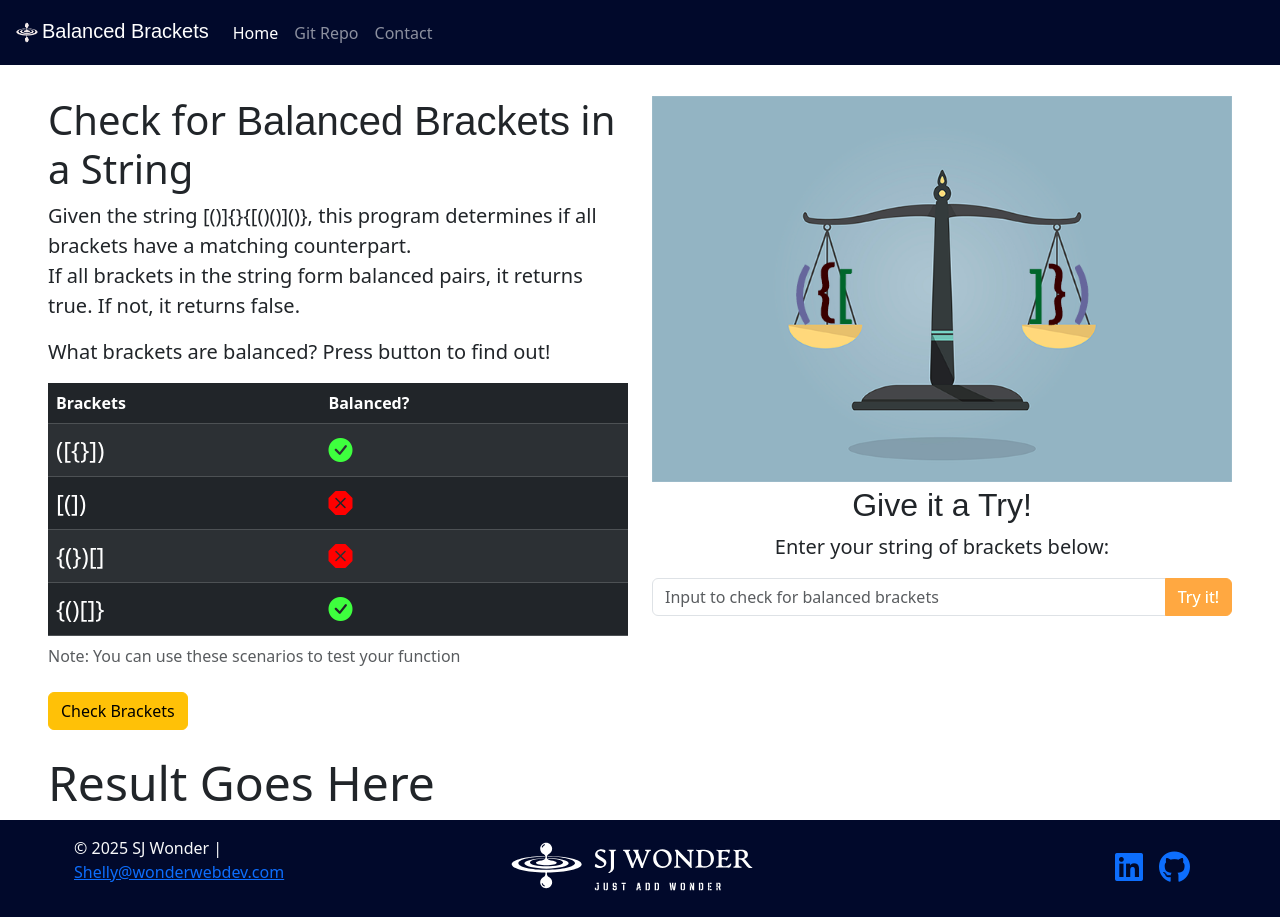
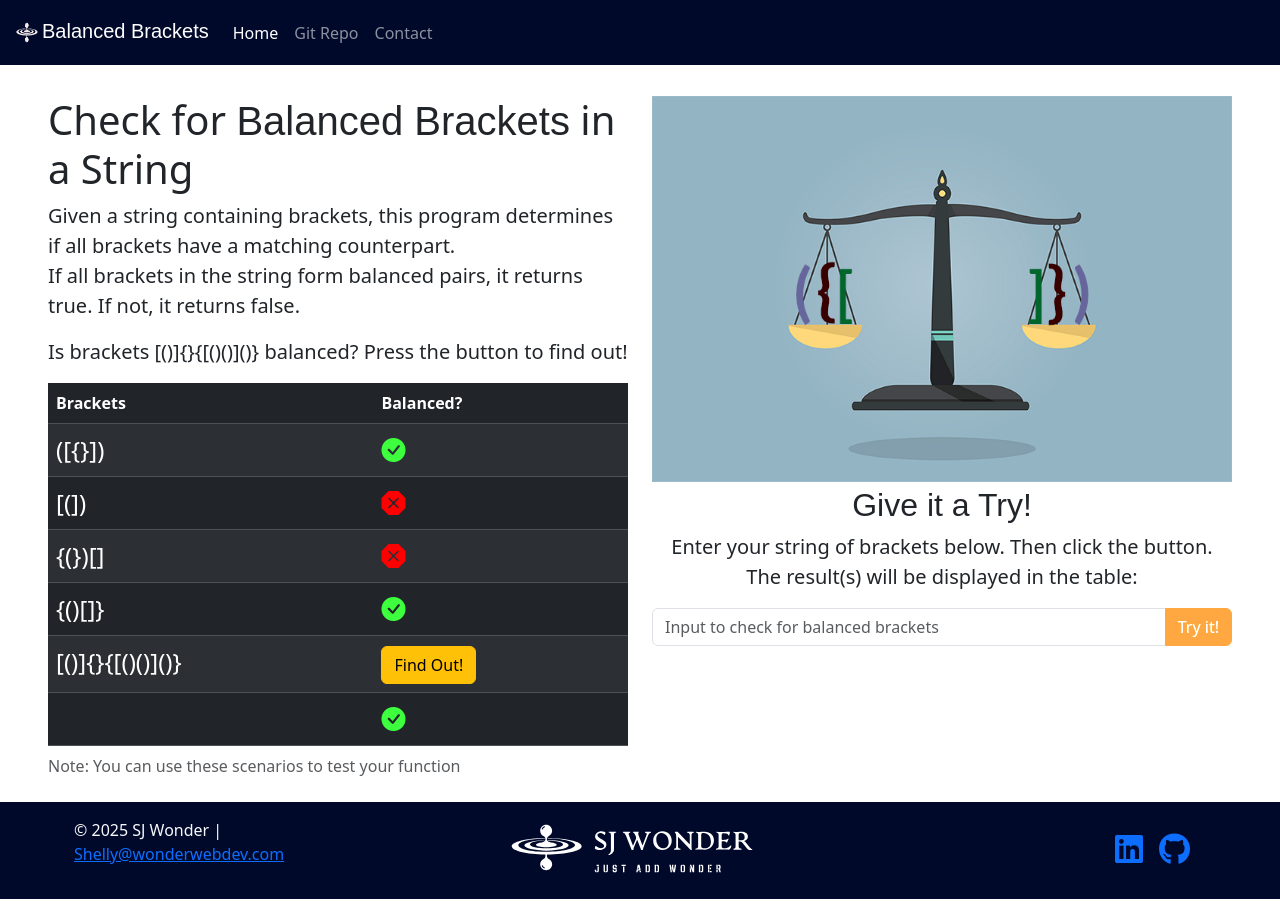
Before and after one commit to ShellyWonder/BalancedBrackets, a plain HTML site: page index.html in a window 1280 px wide. Both pictures are taken after a click on the button "Try it!". Drawn offline with nearby package versions, Linux system fonts and the light colour scheme; a web font is replaced by a local one.

Commit message:
Moved  all results display to the table

```diff
--- a/index.html
+++ b/index.html
@@ -62,13 +62,13 @@
         <h1>Check for <span class="logoFont">Balanced Brackets</span> in a String</h1>
           </h1>
           <p class="lead">
-        Given the string <strong>[()]{}{[()()]()}</strong>, this program
+            Given a string containing brackets, this program
             determines if all brackets have a matching counterpart. <br />
             If all brackets in the string form balanced pairs, it returns
             <strong>true</strong>. If not, it returns <strong>false</strong>.
           </p>
           <p class="lead">
-        What brackets are balanced? Press button to find out!
+            Is brackets <strong>[()]{}{[()()]()}</strong> balanced? Press the button to find out!
           </p>
           <table class="table table-dark table-striped examples">
             <caption>
@@ -99,9 +99,13 @@
                 <td>{()[]}</td>
                 <td><i class="bi bi-check-circle-fill checkMark"></i></td>
               </tr>
+              <tr>
+                <td>[()]{}{[()()]()}</td>
+                <!-- <td><i class="bi bi-check-circle-fill checkMark"></i></td> -->
+                <td><button id="btnSubmit" type="button" class="btn btn-warning">Find Out!</button></td>
+              </tr>
             </tbody>
           </table>
-        <button id="btnSubmit" type="button" class="btn btn-warning">Check Brackets</button>
       </div>
       <div class="col-12 col-md-6 order-first order-md-2">
 
@@ -111,19 +115,15 @@
           </div>
           <div class="col-12 mt-1">
             <h2 class="text-center logoFont">Give it a Try!</h2>
-            <p class="lead text-center">Enter your string of brackets below:</p>
+            <div class="lead text-center">
+            <p >Enter your string of brackets below. Then click the button.<br>
+             The result(s) will be displayed in the table:</p>
+            </div>
             <div class="input-group mb-3">
-              <input type="text" class="form-control" placeholder="Input to check for balanced brackets" aria-label="Recipient's username" aria-describedby="button-addon2">
-              <button class="btn btn-primary btn-outline-warning" type="button" id="inputAction">Try it!</button>
+              <input type="text" class="form-control" placeholder="Input to check for balanced brackets" aria-label="Recipient's input" aria-describedby="button Input">
+              <button class="btn btn-primary btn-outline-warning" type="button" id="btnInput">Try it!</button>
             </div>
-          </div>
-        </div>
-      </div>
-      <div class="col-12 order-last mt-4 mb-2">
-        <div id="results" class="display-5">
-           Result Goes Here
-        </div>
-    </div>
+
   </main>
 
   <!-- Footer -->
--- a/js/site.js
+++ b/js/site.js
@@ -3,7 +3,10 @@ document.addEventListener("DOMContentLoaded", () => {
   document.getElementById("btnSubmit")
         .addEventListener("click", handleButtonClick);
   document.getElementById("btnInput")
-        .addEventListener("click", checkBrackets);
+        .addEventListener("click", () => {
+          const userBracket = document.querySelector('input[placeholder="Input to check for balanced brackets"]').value;
+          checkBrackets(userBracket);
+        });
 });
 //**Demo Data Set ** */
 const testBrackets = "[()]{}{[()()]()}";
@@ -22,21 +25,48 @@ function handleButtonClick() {
 }
 
 //driver function used for display and passing values.
-function checkBrackets() {
-  //bracket value from #inputBtn
-  let userBracket = document.querySelector('input[type="text"]').value;
+// function checkBrackets() {
+//   //bracket value from #inputBtn
+//   let userBracket = document.querySelector('input[type="text"]').value;
 
-  //implement isBalanced Function--Checks if bracket string is balanced.
-  let resultsA = isBalanced(testBrackets);
-  let resultsB = isBalanced(userBracket);
+//   //implement isBalanced Function--Checks if bracket string is balanced.
+//   let resultsA = isBalanced(testBrackets);
+//   let resultsB = isBalanced(userBracket);
 
-  // Used for display
-  let msgA = resultsA ? `Brackets are balanced ==> ${testBrackets}` : `Brackets are NOT balanced ==> ${testBrackets}`;
-  let msgB = resultsB ? `Brackets are balanced ==> ${userBracket}` : `Brackets are NOT balanced ==> ${userBracket}`;
+//   // Used for display
+//   let msgA = resultsA ? `Brackets are balanced ==> ${testBrackets}` : `Brackets are NOT balanced ==> ${testBrackets}`;
+//   let msgB = resultsB ? `Brackets are balanced ==> ${userBracket}` : `Brackets are NOT balanced ==> ${userBracket}`;
 
-  // Display the message
-  document.getElementById("resultsA").innerHTML = msgA;
-  document.getElementById("resultsB").innerHTML = msgB;
+//   // Display the message
+//   document.getElementById("resultsA").innerHTML = msgA;
+//   document.getElementById("resultsB").innerHTML = msgB;
+// }
+function checkBrackets(brackets) {
+  const isBalancedResult = isBalanced(brackets);
+
+  // Create a new row in the table
+  const tableBody = document.querySelector("table.examples tbody");
+  const newRow = document.createElement("tr");
+
+  // Create the first cell with the user input
+  const inputCell = document.createElement("td");
+  inputCell.textContent = brackets;
+  newRow.appendChild(inputCell);
+
+  // Create the second cell with the result icon
+  const resultCell = document.createElement("td");
+  const resultIcon = document.createElement("i");
+  resultIcon.className = isBalancedResult ? "bi bi-check-circle-fill checkMark" : "bi bi-x-octagon-fill xMark";
+  resultCell.appendChild(resultIcon);
+  newRow.appendChild(resultCell);
+
+  // Append the new row to the table
+  tableBody.appendChild(newRow);
+
+  // Update resultsB display (optional, for consistency)
+  const resultsB = document.getElementById("resultsB");
+  const msgB = isBalancedResult ? `Brackets are balanced ==> ${brackets}` : `Brackets are NOT balanced ==> ${brackets}`;
+  resultsB.innerHTML = msgB;
 }
 
 function isBalanced(brackets) {
```
Lines whose indentation alone changed are shown as unchanged.
